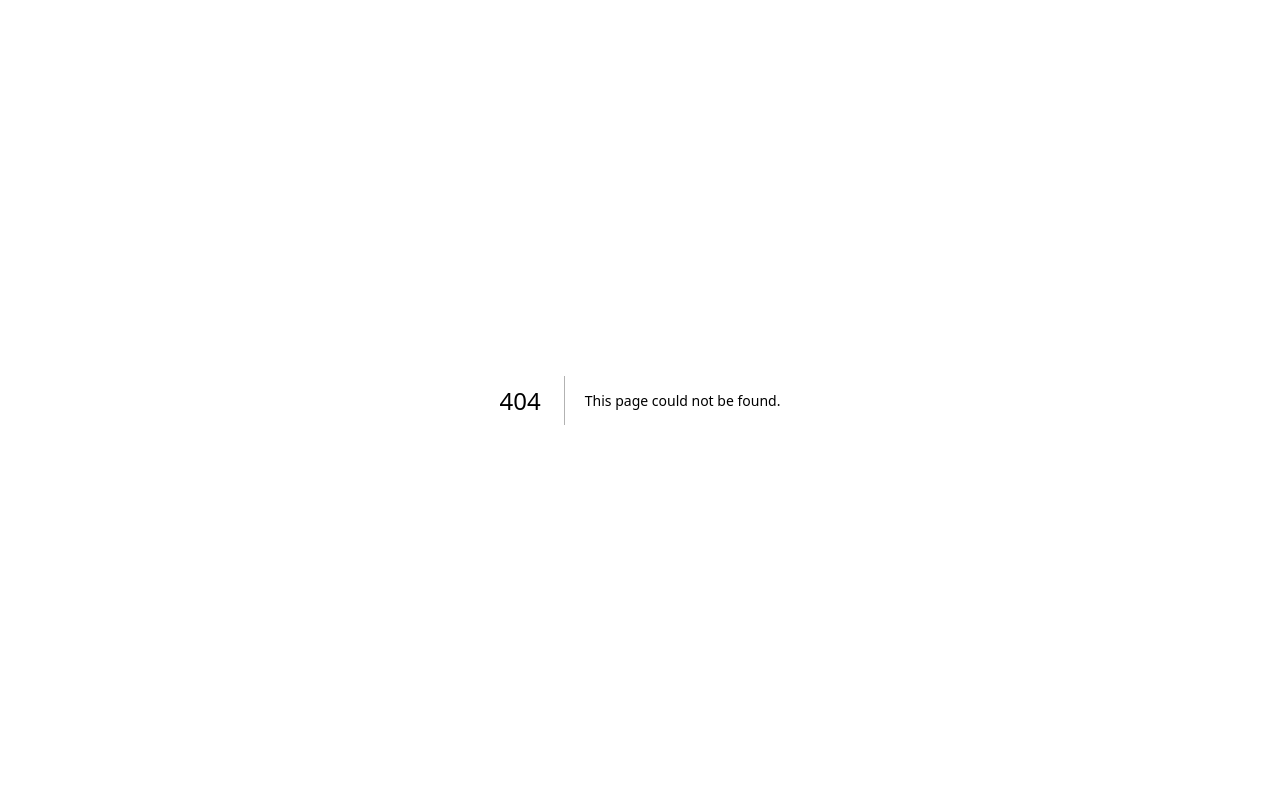
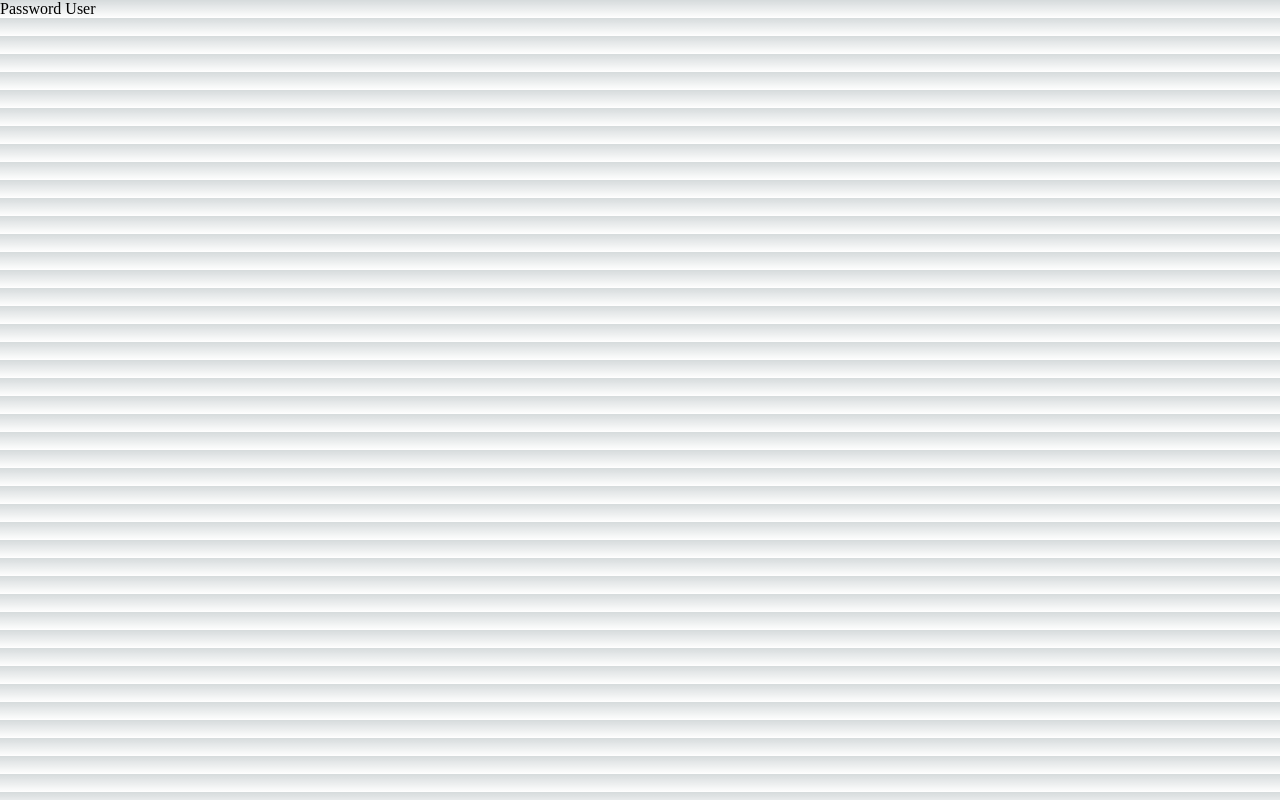
Before and after one commit to annisaeka123/Pemrograman_Framework, a Next.js app in the folder JS02/my-app/: page /user/password in a window 1280 px wide. Before the commit this address had no page. Built offline with nearby package versions, Linux system fonts and the light colour scheme.

Commit message:
JS02: 3. Nested Routing

```diff
--- /dev/null
+++ b/JS02/my-app/src/pages/user/password/index.tsx
@@ -0,0 +1,9 @@
+const UserPassword = () => {
+    return (
+        <div>
+            Password User
+        </div>
+    )
+}
+
+export default UserPassword
```
Also changed, not shown: JS02/my-app/src/pages/setting/app.tsx (added, +9 -0 lines), JS02/my-app/src/pages/user/index.tsx (added, +9 -0 lines).
